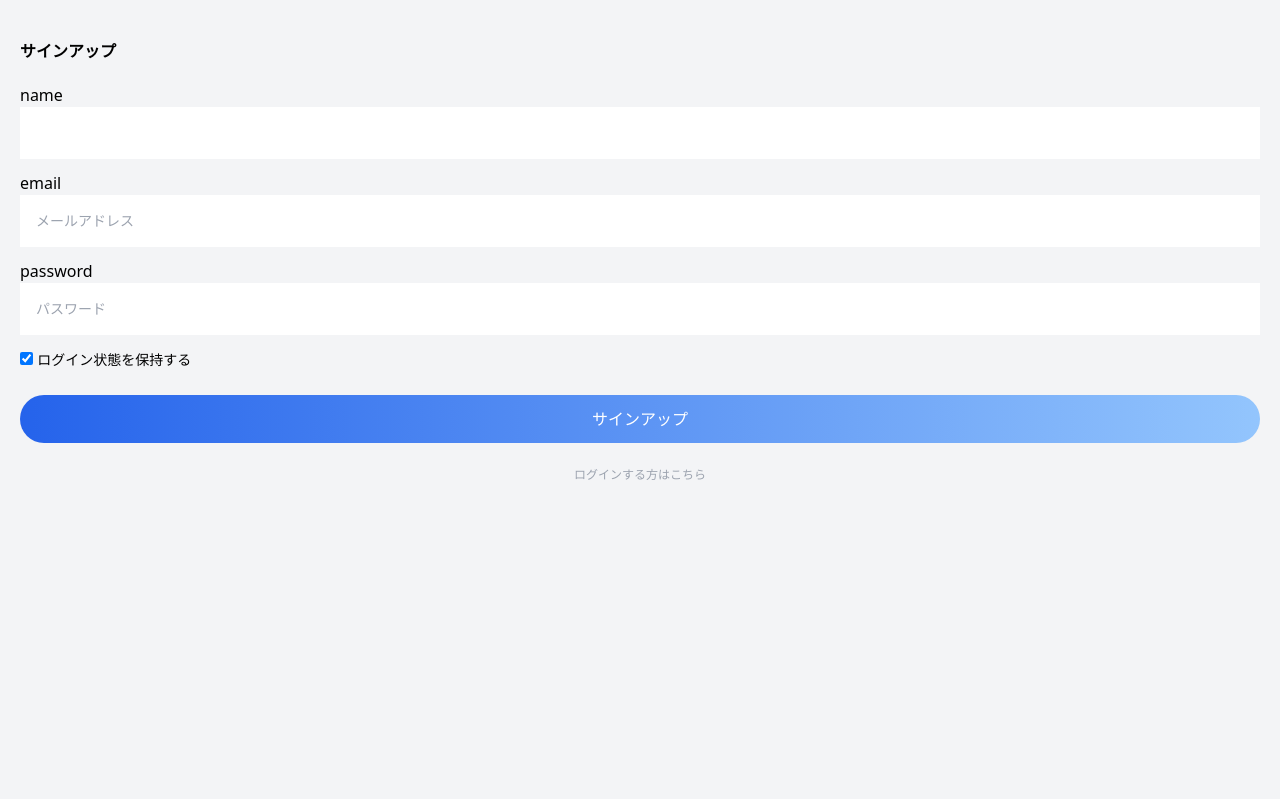
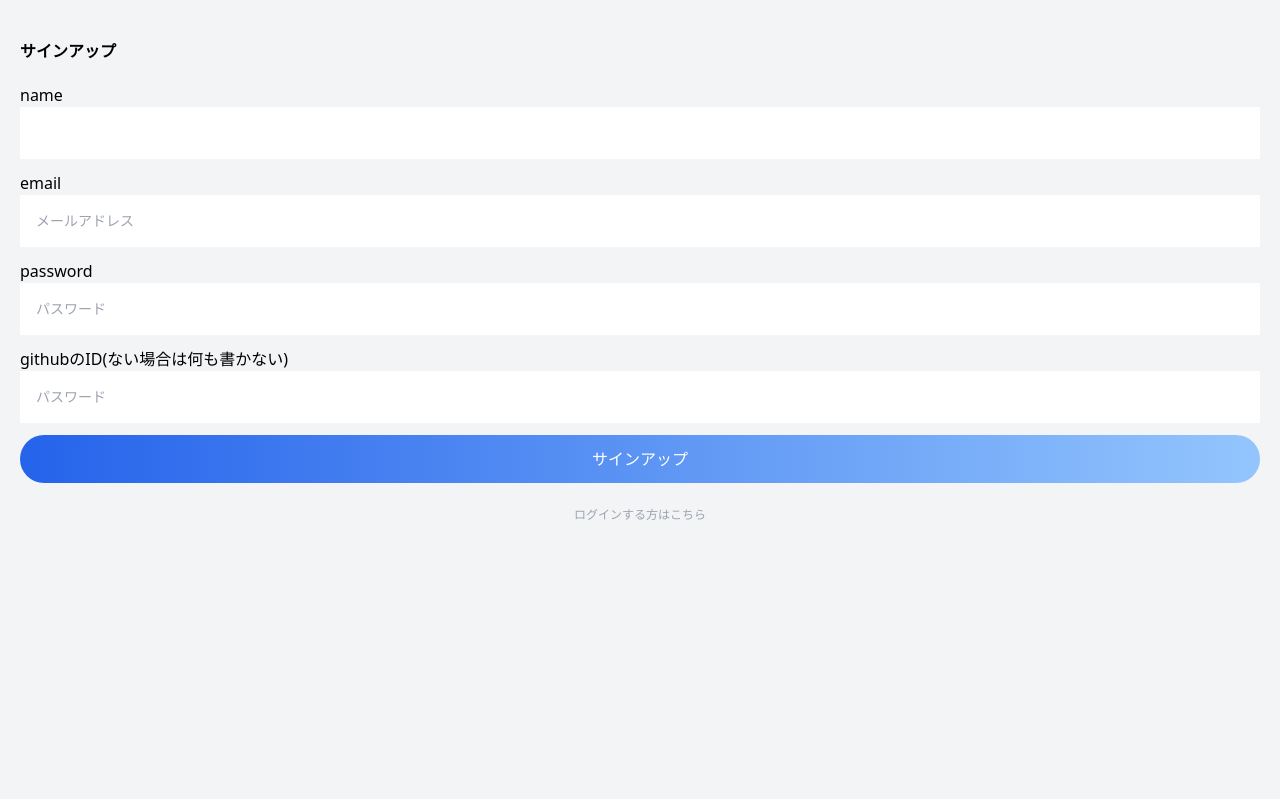
Before and after one commit to daiki-sato/event_manager, a PHP site: page /auth/signup in a window 1280 px wide. Shown: the part 65-864 px from the top of the page. Run offline with PHP 8.4, Linux system fonts and the light colour scheme.

Commit message:
girthub_idの追加

```diff
--- a/mysql/sql/init.sql
+++ b/mysql/sql/init.sql
@@ -212,7 +212,7 @@ CREATE TABLE `users` (
   `password` varchar(255) CHARACTER SET utf8 COLLATE utf8_unicode_ci NOT NULL,
   `name` varchar(255) CHARACTER SET utf8 COLLATE utf8_unicode_ci NOT NULL,
   `admin` int DEFAULT NULL,
-  `git_id` varchar(255) CHARACTER SET utf8 COLLATE utf8_unicode_ci DEFAULT NULL,
+  `github_id` varchar(255) CHARACTER SET utf8 COLLATE utf8_unicode_ci DEFAULT NULL,
   `slack_id` varchar(255) COLLATE utf8_unicode_ci DEFAULT NULL,
   `reset_pass` varchar(255) CHARACTER SET utf8 COLLATE utf8_unicode_ci DEFAULT NULL
 ) ENGINE=InnoDB DEFAULT CHARSET=utf8 COLLATE=utf8_unicode_ci;
--- a/src/auth/login/index.php
+++ b/src/auth/login/index.php
@@ -40,10 +40,6 @@ if (isset($_SESSION['ID'])) {
         <input name="email" type="email" placeholder="メールアドレス" class="w-full p-4 text-sm mb-3">
         <label for="password">password</label>
         <input name="password" type="password" placeholder="パスワード" class="w-full p-4 text-sm mb-3">
-        <label class="inline-block mb-6">
-          <input type="checkbox" checked>
-          <span class="text-sm">ログイン状態を保持する</span>
-        </label>
         <input type="submit" value="ログイン" class="cursor-pointer w-full p-3 text-md text-white bg-blue-400 rounded-3xl bg-gradient-to-r from-blue-600 to-blue-300">
       </form>
       <div class="text-center text-xs text-gray-400 mt-6">
--- a/src/auth/signup/index.php
+++ b/src/auth/signup/index.php
@@ -42,10 +42,8 @@ if (isset($_SESSION['ID'])) {
                 <input name="email" type="email" placeholder="メールアドレス" class="w-full p-4 text-sm mb-3">
                 <label for="password">password</label>
                 <input name="password" type="password" placeholder="パスワード" class="w-full p-4 text-sm mb-3">
-                <label class="inline-block mb-6">
-                    <input type="checkbox" checked>
-                    <span class="text-sm">ログイン状態を保持する</span>
-                </label>
+                <label for="password">githubのID(ない場合は何も書かない)</label>
+                <input name="github_id"  placeholder="パスワード" class="w-full p-4 text-sm mb-3">
                 <input type="submit" value="サインアップ" class="cursor-pointer w-full p-3 text-md text-white bg-blue-400 rounded-3xl bg-gradient-to-r from-blue-600 to-blue-300">
             </form>
             <div class="text-center text-xs text-gray-400 mt-6">
--- a/src/session/login.php
+++ b/src/session/login.php
@@ -12,6 +12,7 @@ try {
 //emailがDB内に存在しているか確認
 if (!isset($user['email'])) {
     echo 'メールアドレス又はパスワードが間違っています。';
+    echo '<a href="/auth/login";>loginページへ戻る</a>';
     return false;
 }
 //パスワード確認後sessionにメールアドレスを渡す
@@ -24,5 +25,6 @@ if (password_verify($_POST['password'], $user['password'])) {
     exit;
 } else {
     echo 'メールアドレス又はパスワードが間違っています。';
+    echo '<a href="/auth/login";>loginページへ戻る</a>';
     return false;
 }
```
Also changed, not shown: src/send_resetpass.php (+7 -0 lines), src/session/signup.php (+4 -4 lines).
